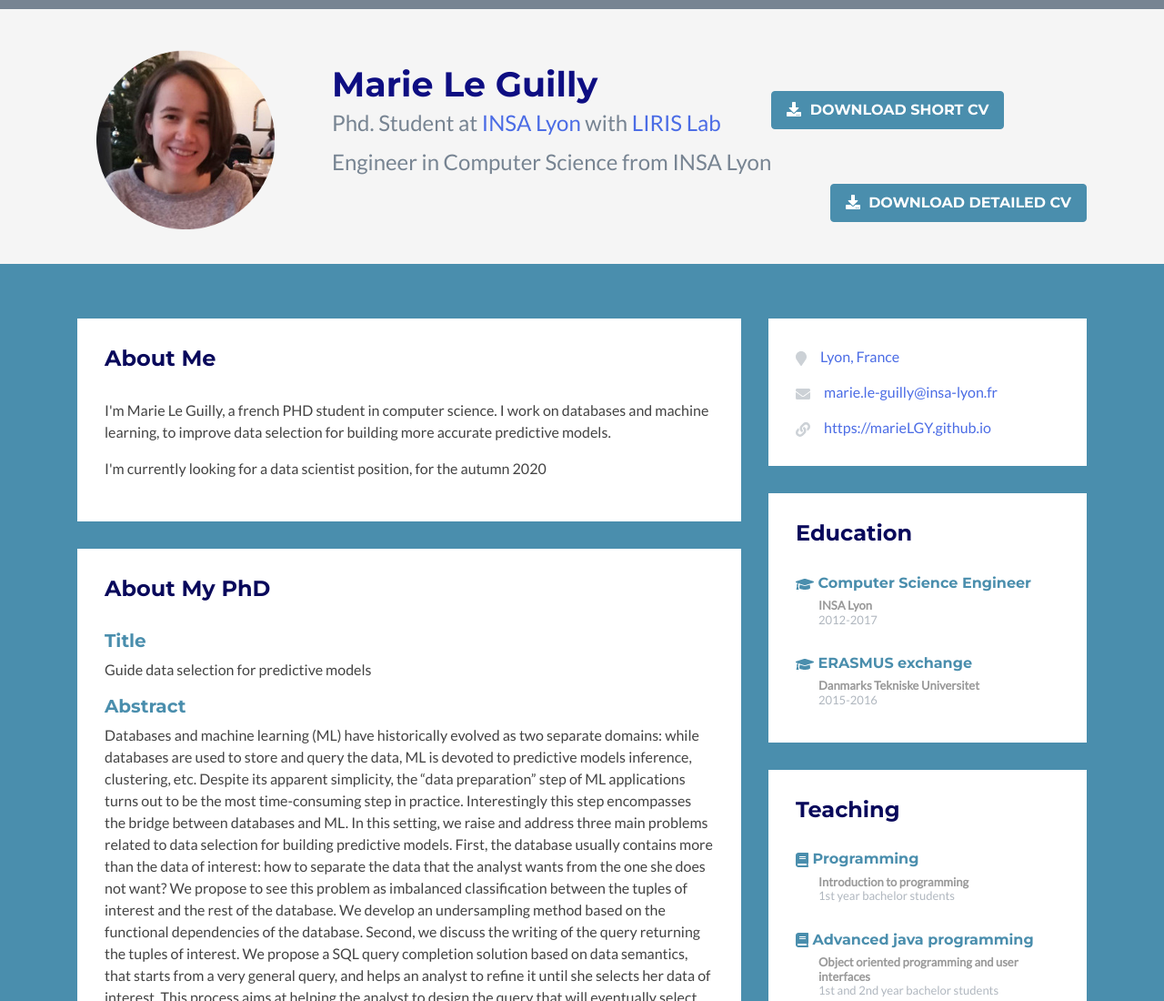
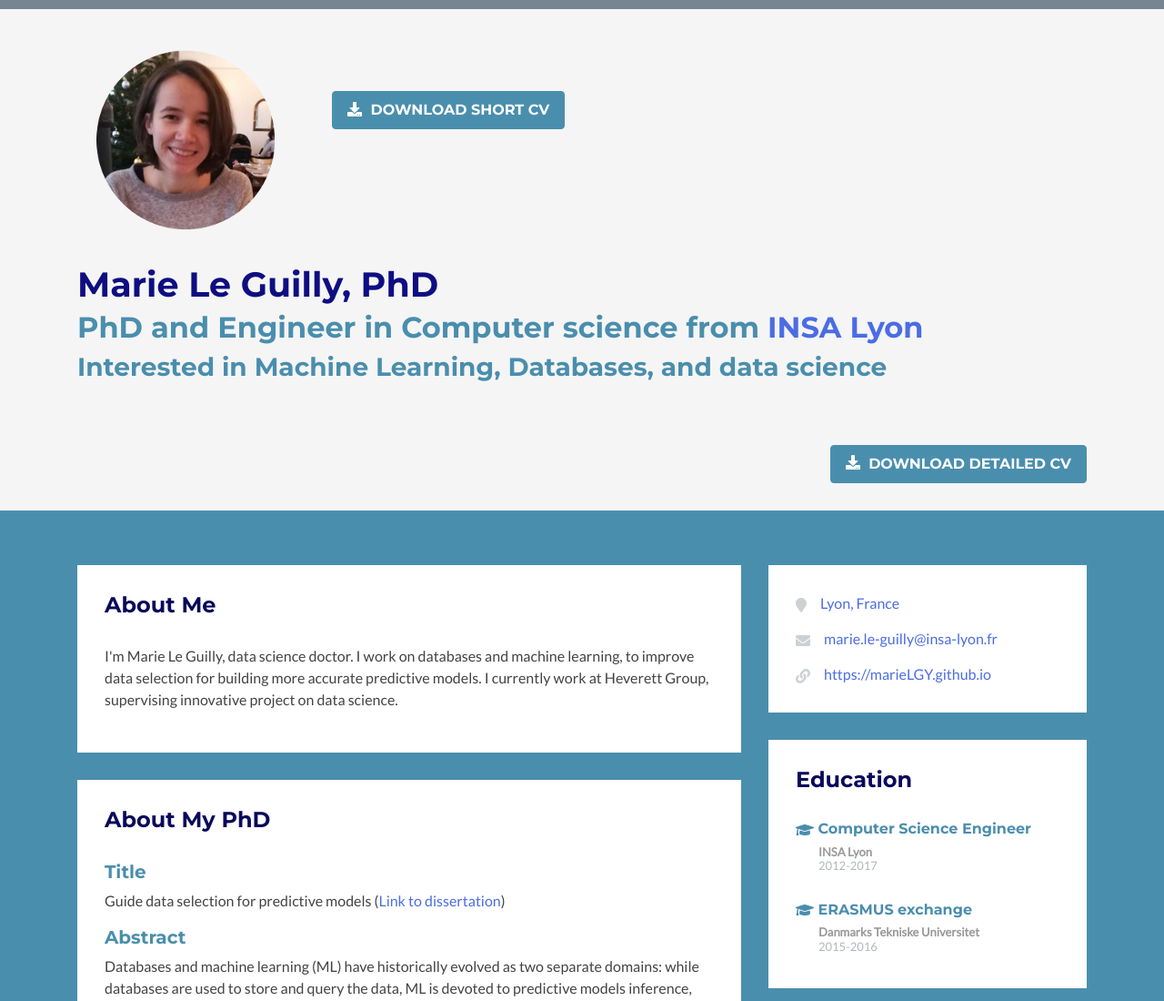
Before and after one commit to MarieLGY/MarieLGY.github.io, a plain HTML site: page index.html in a window 1280 px wide. Shown: the top 1100 px of the page at 91% size. Drawn offline with nearby package versions, Linux system fonts and the light colour scheme; a script that the page names is missing; some icons are missing.

Commit message:
update with dissertation file

```diff
--- a/index.html
+++ b/index.html
@@ -36,9 +36,11 @@
         <div class="container clearfix">
             <img class="profile-image img-fluid float-left" src="assets/images/Marie.png" alt="James Lee" />
             <div class="profile-content float-left">
-                <h1 class="name">Marie Le Guilly</h1>
-                <h2 class="desc">Phd. Student at <a href="https://www.insa-lyon.fr/">INSA Lyon</a> with <a href="http://liris.cnrs.fr/">LIRIS Lab</a></h2>
-		            <h2 class="desc">Engineer in Computer Science from INSA Lyon</h2>
+                <h1 class="name">Marie Le Guilly, PhD</h1>
+                <h2>PhD and Engineer in Computer science from <a href="https://www.insa-lyon.fr/">INSA Lyon</a></h2>
+                <h3>Interested in Machine Learning, Databases, and data science</h3>
+                <!--<h2 class="desc">Phd. Student at <a href="https://www.insa-lyon.fr/">INSA Lyon</a> with <a href="http://liris.cnrs.fr/">LIRIS Lab</a></h2>-->
+		            <!--<h2 class="desc">Engineer in Computer Science from INSA Lyon</h2>-->
                 <!--<ul class="social list-inline">
                     <li class="list-inline-item"><a href="#"><i class="fab fa-twitter"></i></a></li>
                     <li class="list-inline-item"><a href="#"><i class="fab fa-google-plus-g"></i></a></li>
@@ -62,8 +64,8 @@
                     <div class="section-inner">
                         <h2 class="heading">About Me</h2>
                         <div class="content">
-                            <p>I'm Marie Le Guilly, a french PHD student in computer science. I work on databases and machine learning, to improve data selection for building more accurate predictive models. </p>
-                            <p>I'm currently looking for a data scientist position, for the autumn 2020</p>
+                            <p>I'm Marie Le Guilly, data science doctor. I work on databases and machine learning, to improve data selection for building more accurate predictive models. I currently work at Heverett Group, supervising innovative project on data science.</p>
+
                         </div><!--//content-->
                     </div><!--//section-inner-->
                 </section><!--//section-->
@@ -73,7 +75,9 @@
                         <h2 class="heading">About My PhD</h2>
                         <div class="content">
 			<h5>Title</h5>
-			<p>Guide data selection for predictive models</p>
+			<p>Guide data selection for predictive models (<a href="assets/manuscrit_final_Le_Guilly.pdf" target="_blank">Link to dissertation</a>)
+
+      </p>
 
 
 
```
Also changed, not shown: 2 other files.
